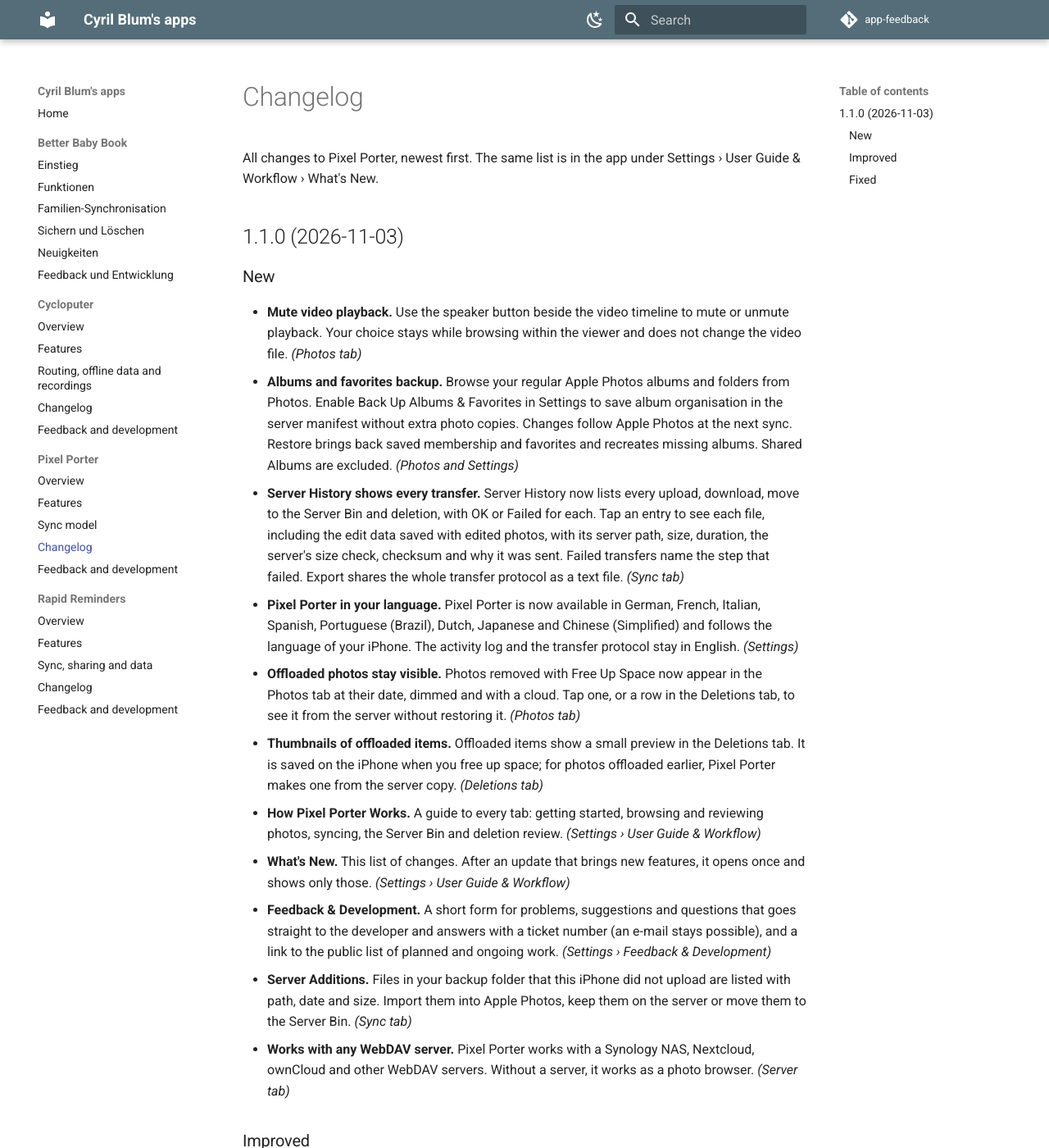
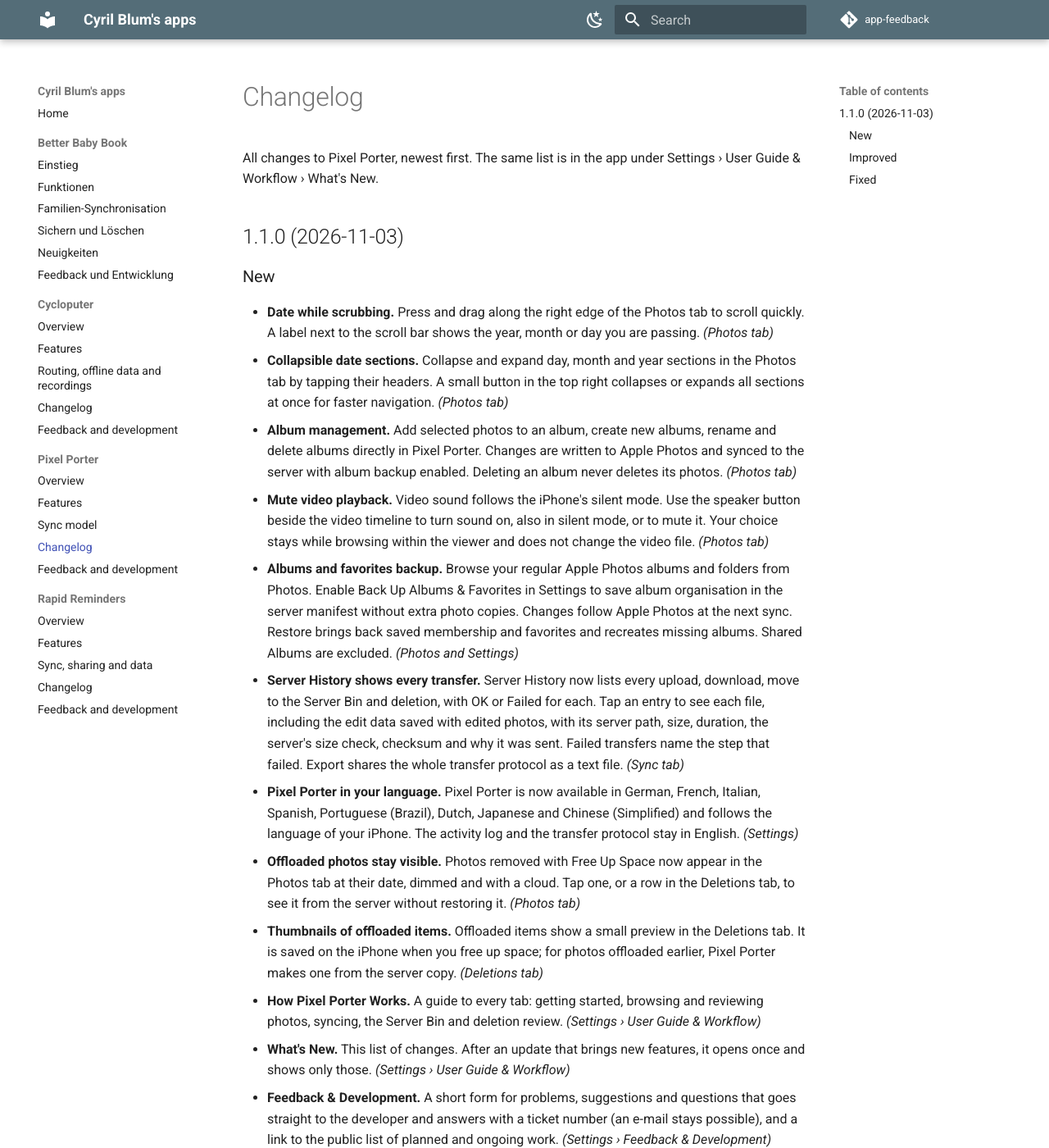
Before and after one commit to CyrilBlum/app-feedback, an MkDocs documentation site: the page built from docs/pixel-porter/changelog.md, in a window 1280 px wide and 1400 px high. Shown: the whole window at 82% size. Built offline with MkDocs 1.6.1 and Material for MkDocs 9.7.7, drawn with Linux system fonts in a browser that asks for light colours; comment, search, counter and statistics services are not loaded; some of the changed text lies outside the part shown.

Commit message:
Pixel Porter changelog: video sound, straighten, albums, collapsible sections, scrub date
Co-Authored-By: Claude Opus 5.5 <noreply@anthropic.com>

```diff
--- a/docs/pixel-porter/changelog.md
+++ b/docs/pixel-porter/changelog.md
@@ -6,7 +6,10 @@ All changes to Pixel Porter, newest first. The same list is in the app under Set
 
 ### New
 
-- **Mute video playback.** Use the speaker button beside the video timeline to mute or unmute playback. Your choice stays while browsing within the viewer and does not change the video file. *(Photos tab)*
+- **Date while scrubbing.** Press and drag along the right edge of the Photos tab to scroll quickly. A label next to the scroll bar shows the year, month or day you are passing. *(Photos tab)*
+- **Collapsible date sections.** Collapse and expand day, month and year sections in the Photos tab by tapping their headers. A small button in the top right collapses or expands all sections at once for faster navigation. *(Photos tab)*
+- **Album management.** Add selected photos to an album, create new albums, rename and delete albums directly in Pixel Porter. Changes are written to Apple Photos and synced to the server with album backup enabled. Deleting an album never deletes its photos. *(Photos tab)*
+- **Mute video playback.** Video sound follows the iPhone's silent mode. Use the speaker button beside the video timeline to turn sound on, also in silent mode, or to mute it. Your choice stays while browsing within the viewer and does not change the video file. *(Photos tab)*
 - **Albums and favorites backup.** Browse your regular Apple Photos albums and folders from Photos. Enable Back Up Albums & Favorites in Settings to save album organisation in the server manifest without extra photo copies. Changes follow Apple Photos at the next sync. Restore brings back saved membership and favorites and recreates missing albums. Shared Albums are excluded. *(Photos and Settings)*
 - **Server History shows every transfer.** Server History now lists every upload, download, move to the Server Bin and deletion, with OK or Failed for each. Tap an entry to see each file, including the edit data saved with edited photos, with its server path, size, duration, the server's size check, checksum and why it was sent. Failed transfers name the step that failed. Export shares the whole transfer protocol as a text file. *(Sync tab)*
 - **Pixel Porter in your language.** Pixel Porter is now available in German, French, Italian, Spanish, Portuguese (Brazil), Dutch, Japanese and Chinese (Simplified) and follows the language of your iPhone. The activity log and the transfer protocol stay in English. *(Settings)*
@@ -17,6 +20,7 @@ All changes to Pixel Porter, newest first. The same list is in the app under Set
 - **Feedback & Development.** A short form for problems, suggestions and questions that goes straight to the developer and answers with a ticket number (an e-mail stays possible), and a link to the public list of planned and ongoing work. *(Settings › Feedback & Development)*
 - **Server Additions.** Files in your backup folder that this iPhone did not upload are listed with path, date and size. Import them into Apple Photos, keep them on the server or move them to the Server Bin. *(Sync tab)*
 - **Works with any WebDAV server.** Pixel Porter works with a Synology NAS, Nextcloud, ownCloud and other WebDAV servers. Without a server, it works as a photo browser. *(Server tab)*
+- **Straighten photos.** In Edit > Crop & Rotate, drag the degree scale to straighten a photo. Tap the angle to reset it. Straightening combines with cropping and 90° turns, and Revert restores the original. *(Photos tab)*
 
 ### Improved
 
```
